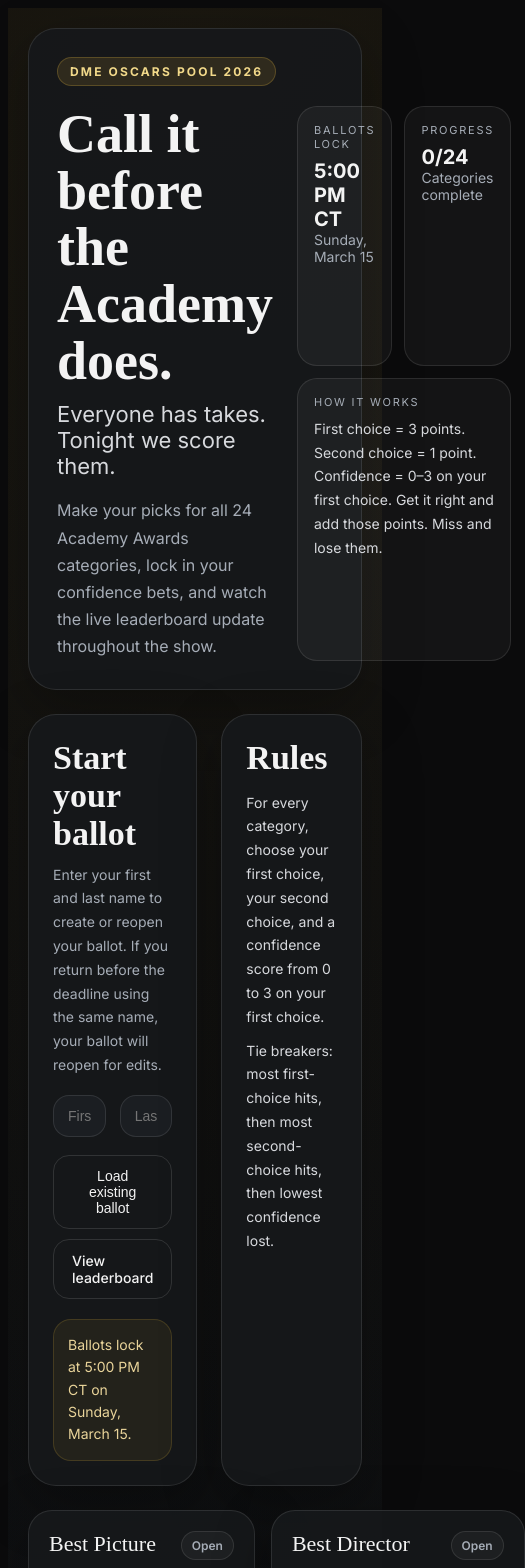
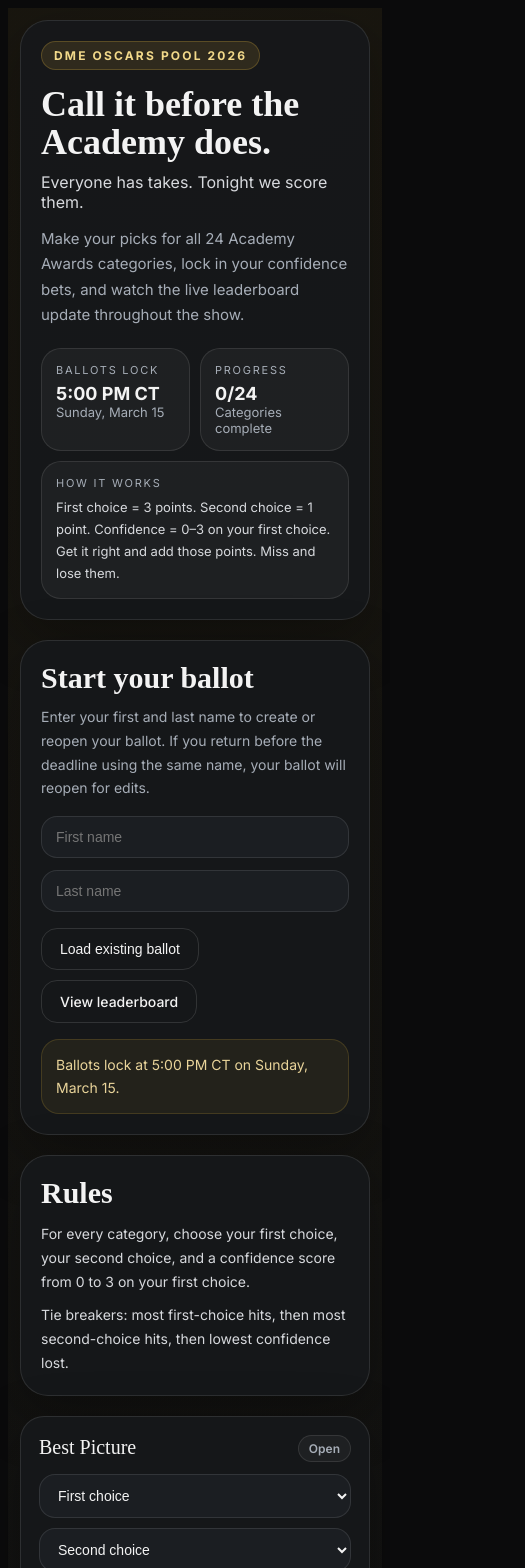
Before and after one commit to owenditore/dme-oscars-pool-2026, a Next.js app: page / in a window 390 px wide. Shown: the top 1568 px of the page, 525 px wide, since content can reach past the window. Built offline with nearby package versions, Linux system fonts and the light colour scheme; a web font is replaced by a local one.

Commit message:
make all pages mobile responsive

```diff
--- a/app/admin/page.tsx
+++ b/app/admin/page.tsx
@@ -2,6 +2,17 @@
 
 import { useEffect, useState } from "react";
 import { OSCARS_2026_CATEGORIES, OSCARS_2026_NOMINEES } from "@/lib/oscars-2026-seed";
+
+function useIsMobile() {
+  const [isMobile, setIsMobile] = useState(false);
+  useEffect(() => {
+    const check = () => setIsMobile(window.innerWidth < 768);
+    check();
+    window.addEventListener("resize", check);
+    return () => window.removeEventListener("resize", check);
+  }, []);
+  return isMobile;
+}
 
 const card: React.CSSProperties = {
   background: "rgba(22,24,27,0.92)",
@@ -37,6 +48,7 @@ export default function AdminPage() {
   const [unlocked, setUnlocked] = useState(false);
   const [results, setResults] = useState<Record<string, string>>({});
   const [message, setMessage] = useState("");
+  const isMobile = useIsMobile();
 
   useEffect(() => {
     async function load() {
@@ -63,26 +75,26 @@ export default function AdminPage() {
   }
 
   return (
-    <div style={{ minHeight: "100vh", background: "radial-gradient(circle at top, rgba(201,163,58,0.08), transparent 35%), linear-gradient(to bottom, #0b0b0c, #0d0f12 35%, #0b0b0c 100%)", color: "#F3F3F3", fontFamily: "Inter, ui-sans-serif, system-ui, sans-serif", padding: 20 }}>
+    <div style={{ minHeight: "100vh", background: "radial-gradient(circle at top, rgba(201,163,58,0.08), transparent 35%), linear-gradient(to bottom, #0b0b0c, #0d0f12 35%, #0b0b0c 100%)", color: "#F3F3F3", fontFamily: "Inter, ui-sans-serif, system-ui, sans-serif", padding: isMobile ? 12 : 20 }}>
       <div style={{ maxWidth: 1300, margin: "0 auto" }}>
 
         {/* Hero */}
-        <div style={{ ...card, padding: 28, marginBottom: 24 }}>
+        <div style={{ ...card, padding: isMobile ? 20 : 28, marginBottom: 20 }}>
           <div style={{ display: "inline-flex", padding: "6px 12px", borderRadius: 999, background: "rgba(201,163,58,0.14)", border: "1px solid rgba(201,163,58,0.28)", color: "#F2D98A", fontSize: 12, fontWeight: 700, letterSpacing: "0.18em", textTransform: "uppercase" }}>
             Admin
           </div>
-          <div style={{ fontFamily: '"Times New Roman", Georgia, serif', fontSize: 54, marginTop: 18, lineHeight: 1.05, fontWeight: 700 }}>Results Entry</div>
-          <div style={{ marginTop: 10, fontSize: 18, color: "#D7D9DD" }}>Select each winner as it's announced. Scores will update for everyone automatically.</div>
+          <div style={{ fontFamily: '"Times New Roman", Georgia, serif', fontSize: isMobile ? 36 : 54, marginTop: 16, lineHeight: 1.05, fontWeight: 700 }}>Results Entry</div>
+          <div style={{ marginTop: 10, fontSize: isMobile ? 15 : 18, color: "#D7D9DD" }}>Select each winner as it's announced. Scores will update for everyone automatically.</div>
         </div>
 
         {/* Password unlock */}
         {!unlocked ? (
           <div style={{ ...card, padding: 24, marginBottom: 24 }}>
             <div style={{ fontFamily: '"Times New Roman", Georgia, serif', fontSize: 24, fontWeight: 700, marginBottom: 16 }}>Enter admin password to continue</div>
-            <div style={{ display: "flex", gap: 12 }}>
+            <div style={{ display: "flex", gap: 12, flexWrap: "wrap" }}>
               <input
                 type="password"
-                style={{ ...inputStyle, maxWidth: 320 }}
+                style={{ ...inputStyle, maxWidth: isMobile ? "100%" : 320 }}
                 placeholder="Admin password"
                 value={password}
                 onChange={(e) => setPassword(e.target.value)}
@@ -92,11 +104,11 @@ export default function AdminPage() {
             </div>
           </div>
         ) : (
-          <div style={{ display: "grid", gridTemplateColumns: "1fr 1fr", gap: 16 }}>
+          <div style={{ display: "grid", gridTemplateColumns: isMobile ? "1fr" : "1fr 1fr", gap: 14 }}>
             {OSCARS_2026_CATEGORIES.map((cat) => {
               const nominees = OSCARS_2026_NOMINEES.filter((n) => n.categorySlug === cat.slug);
               return (
-                <div key={cat.slug} style={{ ...card, padding: 20, borderRadius: 24 }}>
+                <div key={cat.slug} style={{ ...card, padding: 18, borderRadius: 24 }}>
                   <div style={{ fontFamily: '"Times New Roman", Georgia, serif', fontSize: 20, fontWeight: 700, marginBottom: 12 }}>{cat.name}</div>
                   <select
                     style={inputStyle}
--- a/app/leaderboard/page.tsx
+++ b/app/leaderboard/page.tsx
@@ -2,6 +2,17 @@
 
 import { useEffect, useState } from "react";
 import { sortLeaderboard, type Ballot, type ResultEntry, OSCARS_2026_CATEGORIES } from "@/lib/oscars-2026-seed";
+
+function useIsMobile() {
+  const [isMobile, setIsMobile] = useState(false);
+  useEffect(() => {
+    const check = () => setIsMobile(window.innerWidth < 768);
+    check();
+    window.addEventListener("resize", check);
+    return () => window.removeEventListener("resize", check);
+  }, []);
+  return isMobile;
+}
 
 const card: React.CSSProperties = {
   background: "rgba(22,24,27,0.92)",
@@ -13,6 +24,7 @@ const card: React.CSSProperties = {
 export default function LeaderboardPage() {
   const [ballots, setBallots] = useState<Ballot[]>([]);
   const [results, setResults] = useState<ResultEntry[]>([]);
+  const isMobile = useIsMobile();
 
   useEffect(() => {
     let timer: number | undefined;
@@ -31,45 +43,45 @@ export default function LeaderboardPage() {
   const resultsMap = new Map(results.map((r) => [r.categorySlug, r.winnerLabel]));
 
   return (
-    <div style={{ minHeight: "100vh", background: "radial-gradient(circle at top, rgba(201,163,58,0.08), transparent 35%), linear-gradient(to bottom, #0b0b0c, #0d0f12 35%, #0b0b0c 100%)", color: "#F3F3F3", fontFamily: "Inter, ui-sans-serif, system-ui, sans-serif", padding: 20 }}>
+    <div style={{ minHeight: "100vh", background: "radial-gradient(circle at top, rgba(201,163,58,0.08), transparent 35%), linear-gradient(to bottom, #0b0b0c, #0d0f12 35%, #0b0b0c 100%)", color: "#F3F3F3", fontFamily: "Inter, ui-sans-serif, system-ui, sans-serif", padding: isMobile ? 12 : 20 }}>
       <div style={{ maxWidth: 1300, margin: "0 auto" }}>
 
         {/* Hero */}
-        <div style={{ ...card, padding: 28, marginBottom: 24 }}>
+        <div style={{ ...card, padding: isMobile ? 20 : 28, marginBottom: 20 }}>
           <div style={{ display: "inline-flex", padding: "6px 12px", borderRadius: 999, background: "rgba(201,163,58,0.14)", border: "1px solid rgba(201,163,58,0.28)", color: "#F2D98A", fontSize: 12, fontWeight: 700, letterSpacing: "0.18em", textTransform: "uppercase" }}>
             DME Oscars Pool 2026
           </div>
-          <div style={{ fontFamily: '"Times New Roman", Georgia, serif', fontSize: 54, marginTop: 18, lineHeight: 1.05, fontWeight: 700 }}>Live Leaderboard</div>
-          <div style={{ marginTop: 10, fontSize: 18, color: "#D7D9DD" }}>Winners will appear here as they're announced. Scores update automatically throughout the night.</div>
+          <div style={{ fontFamily: '"Times New Roman", Georgia, serif', fontSize: isMobile ? 36 : 54, marginTop: 16, lineHeight: 1.05, fontWeight: 700 }}>Live Leaderboard</div>
+          <div style={{ marginTop: 10, fontSize: isMobile ? 15 : 18, color: "#D7D9DD" }}>Winners will appear here as they're announced. Scores update automatically throughout the night.</div>
         </div>
 
         {/* Main grid */}
-        <div style={{ display: "grid", gridTemplateColumns: "1.08fr 0.92fr", gap: 24 }}>
+        <div style={{ display: "grid", gridTemplateColumns: isMobile ? "1fr" : "1.08fr 0.92fr", gap: 20 }}>
 
           {/* Standings */}
-          <div style={{ ...card, padding: 24 }}>
+          <div style={{ ...card, padding: isMobile ? 20 : 24 }}>
             <div style={{ fontFamily: '"Times New Roman", Georgia, serif', fontSize: 34, fontWeight: 700, marginBottom: 16 }}>Standings</div>
             {ranked.length === 0 ? (
               <div style={{ color: "#A6ADB7", fontSize: 14 }}>No ballots submitted yet.</div>
             ) : (
               <div style={{ display: "grid", gap: 12 }}>
                 {ranked.map((user, index) => (
-                  <div key={`${user.firstName}-${user.lastName}`} style={{ border: "1px solid rgba(255,255,255,0.1)", background: "rgba(255,255,255,0.03)", borderRadius: 22, padding: 16 }}>
+                  <div key={`${user.firstName}-${user.lastName}`} style={{ border: "1px solid rgba(255,255,255,0.1)", background: "rgba(255,255,255,0.03)", borderRadius: 22, padding: isMobile ? 14 : 16 }}>
                     <div style={{ display: "flex", alignItems: "center", justifyContent: "space-between", gap: 12 }}>
-                      <div style={{ display: "flex", alignItems: "center", gap: 14 }}>
-                        <div style={{ height: 44, width: 44, borderRadius: 999, display: "flex", alignItems: "center", justifyContent: "center", background: "rgba(201,163,58,0.14)", color: "#F2D98A", fontWeight: 700, flexShrink: 0 }}>
+                      <div style={{ display: "flex", alignItems: "center", gap: 12 }}>
+                        <div style={{ height: 40, width: 40, borderRadius: 999, display: "flex", alignItems: "center", justifyContent: "center", background: "rgba(201,163,58,0.14)", color: "#F2D98A", fontWeight: 700, flexShrink: 0, fontSize: 14 }}>
                           {index + 1}
                         </div>
                         <div>
-                          <div style={{ fontSize: 18, fontWeight: 700 }}>{user.firstName} {user.lastName}</div>
-                          <div style={{ marginTop: 4, fontSize: 13, color: "#A6ADB7" }}>
-                            {user.firstChoiceHits} first-choice hits · {user.secondChoiceHits} second-choice hits · {user.confidenceLost} confidence lost
+                          <div style={{ fontSize: isMobile ? 15 : 18, fontWeight: 700 }}>{user.firstName} {user.lastName}</div>
+                          <div style={{ marginTop: 3, fontSize: 12, color: "#A6ADB7" }}>
+                            {user.firstChoiceHits} first · {user.secondChoiceHits} second · {user.confidenceLost} conf. lost
                           </div>
                         </div>
                       </div>
                       <div style={{ textAlign: "right", flexShrink: 0 }}>
-                        <div style={{ fontSize: 34, fontWeight: 700 }}>{user.totalScore}</div>
-                        <div style={{ fontSize: 11, letterSpacing: "0.16em", textTransform: "uppercase", color: "#A6ADB7" }}>Points</div>
+                        <div style={{ fontSize: isMobile ? 26 : 34, fontWeight: 700 }}>{user.totalScore}</div>
+                        <div style={{ fontSize: 11, letterSpacing: "0.16em", textTransform: "uppercase", color: "#A6ADB7" }}>pts</div>
                       </div>
                     </div>
                   </div>
@@ -79,7 +91,7 @@ export default function LeaderboardPage() {
           </div>
 
           {/* Results Progress */}
-          <div style={{ ...card, padding: 24 }}>
+          <div style={{ ...card, padding: isMobile ? 20 : 24 }}>
             <div style={{ fontFamily: '"Times New Roman", Georgia, serif', fontSize: 34, fontWeight: 700, marginBottom: 16 }}>Results Progress</div>
             <div style={{ display: "grid", gap: 10 }}>
               {OSCARS_2026_CATEGORIES.map((cat) => (
--- a/app/page.tsx
+++ b/app/page.tsx
@@ -1,6 +1,6 @@
 "use client";
 
-import { useMemo, useState } from "react";
+import { useMemo, useState, useEffect } from "react";
 import {
   OSCARS_2026_CATEGORIES,
   OSCARS_2026_NOMINEES,
@@ -10,6 +10,17 @@ import {
   normalizeFullName,
   validatePick,
 } from "@/lib/oscars-2026-seed";
+
+function useIsMobile() {
+  const [isMobile, setIsMobile] = useState(false);
+  useEffect(() => {
+    const check = () => setIsMobile(window.innerWidth < 768);
+    check();
+    window.addEventListener("resize", check);
+    return () => window.removeEventListener("resize", check);
+  }, []);
+  return isMobile;
+}
 
 function getNomineesForCategory(categorySlug: string) {
   return OSCARS_2026_NOMINEES
@@ -83,6 +94,7 @@ export default function BallotPage() {
   const [status, setStatus] = useState("");
   const [isSaving, setIsSaving] = useState(false);
   const locked = isBallotLocked();
+  const isMobile = useIsMobile();
 
   const completionCount = useMemo(() =>
     OSCARS_2026_CATEGORIES.filter((cat) => {
@@ -145,60 +157,60 @@ export default function BallotPage() {
   }
 
   return (
-    <div style={{ minHeight: "100vh", background: "radial-gradient(circle at top, rgba(201,163,58,0.08), transparent 35%), linear-gradient(to bottom, #0b0b0c, #0d0f12 35%, #0b0b0c 100%)", color: "#F3F3F3", fontFamily: 'Inter, ui-sans-serif, system-ui, sans-serif', padding: 20 }}>
+    <div style={{ minHeight: "100vh", background: "radial-gradient(circle at top, rgba(201,163,58,0.08), transparent 35%), linear-gradient(to bottom, #0b0b0c, #0d0f12 35%, #0b0b0c 100%)", color: "#F3F3F3", fontFamily: "Inter, ui-sans-serif, system-ui, sans-serif", padding: isMobile ? 12 : 20 }}>
       <div style={{ maxWidth: 1300, margin: "0 auto" }}>
 
         {/* Hero */}
-        <div style={{ ...card, padding: 28, marginBottom: 24 }}>
+        <div style={{ ...card, padding: isMobile ? 20 : 28, marginBottom: 20 }}>
           <div style={{ display: "inline-flex", padding: "6px 12px", borderRadius: 999, background: "rgba(201,163,58,0.14)", border: "1px solid rgba(201,163,58,0.28)", color: "#F2D98A", fontSize: 12, fontWeight: 700, letterSpacing: "0.18em", textTransform: "uppercase" }}>
             DME Oscars Pool 2026
           </div>
-          <div style={{ display: "grid", gap: 24, gridTemplateColumns: "1.15fr 0.85fr", marginTop: 20 }}>
+          <div style={{ display: "grid", gap: 20, gridTemplateColumns: isMobile ? "1fr" : "1.15fr 0.85fr", marginTop: 16 }}>
             <div>
-              <div style={{ fontFamily: '"Times New Roman", Georgia, serif', fontSize: 54, lineHeight: 1.05, fontWeight: 700 }}>Call it before the Academy does.</div>
-              <div style={{ marginTop: 12, fontSize: 22, color: "#D7D9DD" }}>Everyone has takes. Tonight we score them.</div>
-              <div style={{ marginTop: 18, fontSize: 16, lineHeight: 1.7, color: "#A6ADB7" }}>Make your picks for all 24 Academy Awards categories, lock in your confidence bets, and watch the live leaderboard update throughout the show.</div>
+              <div style={{ fontFamily: '"Times New Roman", Georgia, serif', fontSize: isMobile ? 36 : 54, lineHeight: 1.05, fontWeight: 700 }}>Call it before the Academy does.</div>
+              <div style={{ marginTop: 10, fontSize: isMobile ? 16 : 22, color: "#D7D9DD" }}>Everyone has takes. Tonight we score them.</div>
+              <div style={{ marginTop: 14, fontSize: 15, lineHeight: 1.7, color: "#A6ADB7" }}>Make your picks for all 24 Academy Awards categories, lock in your confidence bets, and watch the live leaderboard update throughout the show.</div>
             </div>
-            <div style={{ display: "grid", gap: 12, gridTemplateColumns: "1fr 1fr" }}>
-              <div style={{ border: "1px solid rgba(255,255,255,0.1)", background: "rgba(255,255,255,0.04)", borderRadius: 20, padding: 16 }}>
+            <div style={{ display: "grid", gap: 10, gridTemplateColumns: "1fr 1fr" }}>
+              <div style={{ border: "1px solid rgba(255,255,255,0.1)", background: "rgba(255,255,255,0.04)", borderRadius: 20, padding: 14 }}>
                 <div style={{ fontSize: 11, textTransform: "uppercase", letterSpacing: "0.16em", color: "#A6ADB7" }}>Ballots lock</div>
-                <div style={{ marginTop: 8, fontSize: 20, fontWeight: 700 }}>5:00 PM CT</div>
-                <div style={{ fontSize: 14, color: "#A6ADB7" }}>Sunday, March 15</div>
+                <div style={{ marginTop: 6, fontSize: 18, fontWeight: 700 }}>5:00 PM CT</div>
+                <div style={{ fontSize: 13, color: "#A6ADB7" }}>Sunday, March 15</div>
               </div>
-              <div style={{ border: "1px solid rgba(255,255,255,0.1)", background: "rgba(255,255,255,0.04)", borderRadius: 20, padding: 16 }}>
+              <div style={{ border: "1px solid rgba(255,255,255,0.1)", background: "rgba(255,255,255,0.04)", borderRadius: 20, padding: 14 }}>
                 <div style={{ fontSize: 11, textTransform: "uppercase", letterSpacing: "0.16em", color: "#A6ADB7" }}>Progress</div>
-                <div style={{ marginTop: 8, fontSize: 20, fontWeight: 700 }}>{completionCount}/24</div>
-                <div style={{ fontSize: 14, color: "#A6ADB7" }}>Categories complete</div>
+                <div style={{ marginTop: 6, fontSize: 18, fontWeight: 700 }}>{completionCount}/24</div>
+                <div style={{ fontSize: 13, color: "#A6ADB7" }}>Categories complete</div>
               </div>
-              <div style={{ border: "1px solid rgba(255,255,255,0.1)", background: "rgba(255,255,255,0.04)", borderRadius: 20, padding: 16, gridColumn: "1 / span 2" }}>
+              <div style={{ border: "1px solid rgba(255,255,255,0.1)", background: "rgba(255,255,255,0.04)", borderRadius: 20, padding: 14, gridColumn: "1 / span 2" }}>
                 <div style={{ fontSize: 11, textTransform: "uppercase", letterSpacing: "0.16em", color: "#A6ADB7" }}>How it works</div>
-                <div style={{ marginTop: 8, fontSize: 14, lineHeight: 1.7, color: "#D7D9DD" }}>First choice = 3 points. Second choice = 1 point. Confidence = 0–3 on your first choice. Get it right and add those points. Miss and lose them.</div>
+                <div style={{ marginTop: 6, fontSize: 13, lineHeight: 1.7, color: "#D7D9DD" }}>First choice = 3 points. Second choice = 1 point. Confidence = 0–3 on your first choice. Get it right and add those points. Miss and lose them.</div>
               </div>
             </div>
           </div>
         </div>
 
         {/* Name + Rules */}
-        <div style={{ display: "grid", gap: 24, gridTemplateColumns: "0.9fr 1.1fr", marginBottom: 24 }}>
-          <div style={{ ...card, padding: 24 }}>
-            <div style={{ fontFamily: '"Times New Roman", Georgia, serif', fontSize: 34, fontWeight: 700 }}>Start your ballot</div>
+        <div style={{ display: "grid", gap: 20, gridTemplateColumns: isMobile ? "1fr" : "0.9fr 1.1fr", marginBottom: 20 }}>
+          <div style={{ ...card, padding: isMobile ? 20 : 24 }}>
+            <div style={{ fontFamily: '"Times New Roman", Georgia, serif', fontSize: 30, fontWeight: 700 }}>Start your ballot</div>
             <div style={{ marginTop: 10, fontSize: 14, lineHeight: 1.7, color: "#A6ADB7" }}>Enter your first and last name to create or reopen your ballot. If you return before the deadline using the same name, your ballot will reopen for edits.</div>
-            <div style={{ display: "grid", gridTemplateColumns: "1fr 1fr", gap: 14, marginTop: 18 }}>
+            <div style={{ display: "grid", gridTemplateColumns: isMobile ? "1fr" : "1fr 1fr", gap: 12, marginTop: 16 }}>
               <input style={inputStyle} placeholder="First name" value={draft.firstName} onChange={(e) => setDraft((c) => ({ ...c, firstName: e.target.value }))} disabled={locked} />
               <input style={inputStyle} placeholder="Last name" value={draft.lastName} onChange={(e) => setDraft((c) => ({ ...c, lastName: e.target.value }))} disabled={locked} />
             </div>
-            <div style={{ display: "flex", gap: 10, marginTop: 18, flexWrap: "wrap" }}>
+            <div style={{ display: "flex", gap: 10, marginTop: 16, flexWrap: "wrap" }}>
               <button style={btnDark} onClick={loadExistingBallot} disabled={isSaving}>Load existing ballot</button>
               <a href="/leaderboard" style={btnDark}>View leaderboard</a>
             </div>
-            <div style={{ marginTop: 20, border: "1px solid rgba(201,163,58,0.2)", background: "rgba(201,163,58,0.08)", borderRadius: 18, padding: 14, color: "#E9D49A", fontSize: 14, lineHeight: 1.6 }}>
+            <div style={{ marginTop: 16, border: "1px solid rgba(201,163,58,0.2)", background: "rgba(201,163,58,0.08)", borderRadius: 18, padding: 14, color: "#E9D49A", fontSize: 14, lineHeight: 1.6 }}>
               {locked ? "Ballots are locked. The show is live. Head to the leaderboard to follow the action." : "Ballots lock at 5:00 PM CT on Sunday, March 15."}
             </div>
-            {status ? <div style={{ marginTop: 14, fontSize: 14 }}>{status}</div> : null}
+            {status ? <div style={{ marginTop: 12, fontSize: 14 }}>{status}</div> : null}
           </div>
-          <div style={{ ...card, padding: 24 }}>
-            <div style={{ fontFamily: '"Times New Roman", Georgia, serif', fontSize: 34, fontWeight: 700 }}>Rules</div>
-            <div style={{ marginTop: 14, fontSize: 14, lineHeight: 1.7, color: "#D7D9DD" }}>
+          <div style={{ ...card, padding: isMobile ? 20 : 24 }}>
+            <div style={{ fontFamily: '"Times New Roman", Georgia, serif', fontSize: 30, fontWeight: 700 }}>Rules</div>
+            <div style={{ marginTop: 12, fontSize: 14, lineHeight: 1.7, color: "#D7D9DD" }}>
               <div>For every category, choose your first choice, your second choice, and a confidence score from 0 to 3 on your first choice.</div>
               <div style={{ marginTop: 10 }}>Tie breakers: most first-choice hits, then most second-choice hits, then lowest confidence lost.</div>
             </div>
@@ -206,20 +218,20 @@ export default function BallotPage() {
         </div>
 
         {/* Category picks */}
-        <div style={{ display: "grid", gridTemplateColumns: "1fr 1fr", gap: 16 }}>
+        <div style={{ display: "grid", gridTemplateColumns: isMobile ? "1fr" : "1fr 1fr", gap: 14 }}>
           {OSCARS_2026_CATEGORIES.map((cat) => {
             const pick = draft.picks[cat.slug];
             const nominees = getNomineesForCategory(cat.slug);
             const complete = !!(pick.firstChoice && pick.secondChoice);
             return (
-              <div key={cat.slug} style={{ ...card, padding: 20, borderRadius: 24 }}>
-                <div style={{ display: "flex", justifyContent: "space-between", gap: 12, marginBottom: 14 }}>
-                  <div style={{ fontFamily: '"Times New Roman", Georgia, serif', fontSize: 22, lineHeight: 1.2 }}>{cat.name}</div>
-                  <div style={{ padding: "6px 10px", borderRadius: 999, fontSize: 12, fontWeight: 600, color: complete ? "#F2D98A" : "#A6ADB7", background: complete ? "rgba(201,163,58,0.14)" : "rgba(255,255,255,0.04)", border: complete ? "1px solid rgba(201,163,58,0.28)" : "1px solid rgba(255,255,255,0.1)", whiteSpace: "nowrap" }}>
+              <div key={cat.slug} style={{ ...card, padding: 18, borderRadius: 24 }}>
+                <div style={{ display: "flex", justifyContent: "space-between", gap: 12, marginBottom: 12 }}>
+                  <div style={{ fontFamily: '"Times New Roman", Georgia, serif', fontSize: 20, lineHeight: 1.2 }}>{cat.name}</div>
+                  <div style={{ padding: "5px 10px", borderRadius: 999, fontSize: 12, fontWeight: 600, color: complete ? "#F2D98A" : "#A6ADB7", background: complete ? "rgba(201,163,58,0.14)" : "rgba(255,255,255,0.04)", border: complete ? "1px solid rgba(201,163,58,0.28)" : "1px solid rgba(255,255,255,0.1)", whiteSpace: "nowrap" }}>
                     {complete ? "Ready" : "Open"}
                   </div>
                 </div>
-                <div style={{ display: "grid", gap: 12 }}>
+                <div style={{ display: "grid", gap: 10 }}>
                   <select style={inputStyle} value={pick.firstChoice} onChange={(e) => updatePick(cat.slug, "firstChoice", e.target.value)} disabled={locked}>
                     <option value="">First choice</option>
                     {nominees.map((n) => <option key={n.label} value={n.label}>{n.label}</option>)}
```
